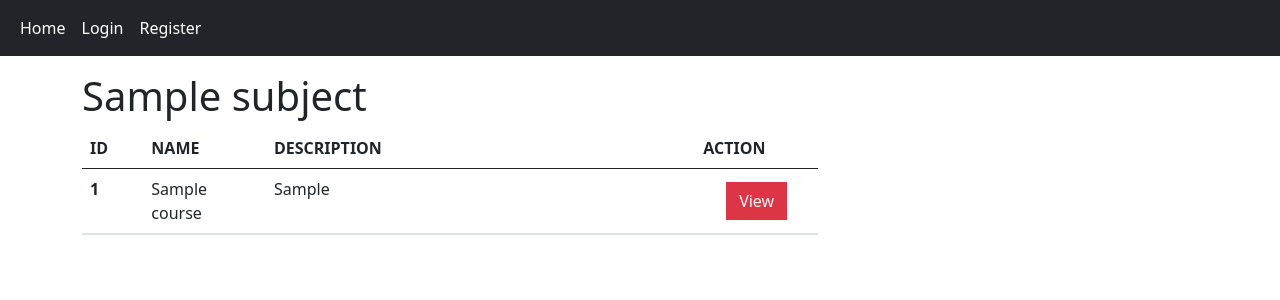
After one commit to maciejrum/Language-School, a Django app: page /courses/subjects/1 in a window 1280 px wide. The commit adds this page. Shown: the top 300 px of the page. Run offline with Django 3.2, Linux system fonts and the light colour scheme; tables that the repository leaves empty hold one stand-in row (values such as "Sample post"); some libraries are stand-ins or nearby versions.

Commit message:
new views

```diff
--- a/courses/admin.py
+++ b/courses/admin.py
@@ -1,6 +1,6 @@
 from django.contrib import admin
 
-from .models import Subject, Module, Course, Content, ItemBase
+from .models import Subject, Module, Course, Content
 
 
 @admin.register(Subject)
@@ -25,9 +25,8 @@ class CourseAdmin(admin.ModelAdmin):
 @admin.register(Module)
 class ModuleAdmin(admin.ModelAdmin):
     list_display = ['course', 'title']
-    # prepopulated_fields = {'slug': ('title',)}
 
 
 @admin.register(Content)
 class ContentAdmin(admin.ModelAdmin):
-    list_display = ['module', 'content_type']
+    list_display = ('module', 'owner', 'title', 'content_text', 'content_files', 'content_images', 'content_urls')
--- a/courses/models.py
+++ b/courses/models.py
@@ -32,8 +32,6 @@ class Course(models.Model):
     created = models.DateTimeField(auto_now_add=True)
     students = models.ManyToManyField(get_user_model(), related_name='courses_joined', blank=True)
 
-    # course_image = models.ImageField(upload_to='images')
-
     class Meta:
         ordering = ('-created',)
 
@@ -57,41 +55,17 @@ class Module(models.Model):
 
 class Content(models.Model):
     module = models.ForeignKey('Module', related_name='contents', on_delete=models.CASCADE)
-    content_type = models.ForeignKey(ContentType, on_delete=models.CASCADE, limit_choices_to={
-        'model__in': ('text', 'video', 'image', 'file')
-    })
-
-    object_id = models.PositiveIntegerField()
-    item = GenericForeignKey('content_type', 'object_id')
-
-
-class ItemBase(models.Model):
     owner = models.ForeignKey(get_user_model(), on_delete=models.CASCADE, related_name='%(class)s_related')
     title = models.CharField(max_length=200)
     created = models.DateTimeField(auto_now_add=True)
     updated = models.DateTimeField(auto_now=True)
+    content_text = models.TextField(blank=True)
+    content_files = models.FileField(upload_to='files', blank=True)
+    content_images = models.FileField(upload_to='content_images', blank=True)
+    content_urls = models.URLField(blank=True)
 
     def __str__(self):
         return self.title
 
     class Meta:
-        abstract = True
-
-    def render(self):
-        return render_to_string(f'courses/content/{self._meta.model_name}.html', {'item', self})
-
-
-class Text(ItemBase):
-    content = models.TextField()
-
-
-class File(ItemBase):
-    content = models.FileField(upload_to='files')
-
-
-class Image(ItemBase):
-    content = models.FileField(upload_to='content_images')
-
-
-class Video(ItemBase):
-    content = models.URLField()
+        ordering = ('-created',)
--- a/courses/templates/courses/view_courses.html
+++ b/courses/templates/courses/view_courses.html
@@ -73,7 +73,10 @@
 {#        {% endif %}#}
 {#    </span>#}
 </div>
+    {% if request.user.is_superuser %}
 
+          <a class="btn btn-danger rounded-0 text-light m-1"aria-current="page" href="{% url 'courses:create-course' %}">Create new course</a>
+    {% endif %}
 
 </div>
 {% endblock%}
--- /dev/null
+++ b/courses/templates/courses/view_subject.html
@@ -0,0 +1,54 @@
+{% extends "base.html" %}
+{% block title %}{% endblock %}
+{% block container %}
+<div>
+    <h1>{{ subject.title }}</h1>
+   <table class="table border-bottom schedules-content">
+        <thead>
+        <tr class="d-flex text-color-darker">
+            <th scope="col" class="col-1">ID</th>
+            <th scope="col" class="col-2">NAME</th>
+            <th scope="col" class="col-7">DESCRIPTION</th>
+            <th scope="col" class="col-2 center">ACTION</th>
+        </tr>
+        </thead>
+        <tbody class="text-color-lighter">
+        {%  for course in courses %}
+        <tr class="d-flex">
+            <th scope="row" class="col-1">{{ forloop.counter }}
+
+                </th>
+            <td class="col-2">
+                {{ course.title }}
+            </td>
+
+            <td class="col-7">
+                {{ course.overview }}
+
+            </td>
+            <td class="col-2 d-flex align-items-center justify-content-center flex-wrap">
+                <a href="{% url 'courses:view-course' course_id=course.id %}"
+                   class="btn btn-danger rounded-0 text-light m-1">View</a>
+                {% if request.user.is_superuser %}
+                <a href="#"
+                   class="btn btn-info rounded-0 text-light m-1">Edit</a>
+                {% endif %}
+{#                <a href="#"#}
+{#                   class="btn btn-warning rounded-0 text-light m-1">Add module</a>#}
+            </td>
+        </tr>
+        {% endfor %}
+
+        </tbody>
+    </table>
+
+</div>
+
+    <div>
+    {% if request.user.is_superuser %}
+
+          <a class="btn btn-danger rounded-0 text-light m-1"aria-current="page" href="{% url 'courses:create-course' %}">Create new course</a>
+    {% endif %}
+
+</div>
+{% endblock%}
--- a/courses/urls.py
+++ b/courses/urls.py
@@ -6,9 +6,13 @@ from . import views
 app_name = 'courses'
 
 urlpatterns = [
-    path('home', lambda x: HttpResponse('home'), name='home'),
-    path('<pk>/module/', views.CourseModuleUpdateView.as_view(), name='course-modules-update'),
+    # path('', views.ViewCourses.as_view(), name='courses'),
+    path('edit/<pk>/module/', views.CourseModuleUpdateView.as_view(), name='course-modules-update'),
     path('create', views.CreateCourse.as_view(), name='create-course'),
+    path('create/module', views.CreateModule.as_view(), name='create-module'),
+    path('create/module/content', views.CreateContent.as_view(), name='create-content'),
     path('all/', views.CourseList.as_view(), name='view-course'),
-    # path('subjects/', views.CourseList.as_view(), name='view-subjects'),
+    path('subjects/', views.SubjectList.as_view(), name='view-subjects'),
+    path('subjects/<int:subject_id>', views.SubjectDetails.as_view(), name='view-subject'),
+    path('courses/<int:course_id>', views.CourseDetails.as_view(), name='view-course'),
 ]
--- a/courses/views.py
+++ b/courses/views.py
@@ -2,11 +2,11 @@ from django.contrib.auth.mixins import LoginRequiredMixin, PermissionRequiredMix
 from django.core.paginator import Paginator
 from django.shortcuts import render, redirect, get_object_or_404
 from django.urls import reverse_lazy
-from django.views.generic import CreateView
+from django.views.generic import CreateView, ListView
 from django.views.generic.base import TemplateResponseMixin, View
 
 from courses.forms import ModuleFormset
-from courses.models import Course
+from courses.models import Course, Module, Content, Subject
 
 
 class CreateCourse(LoginRequiredMixin, PermissionRequiredMixin, CreateView):
@@ -58,3 +58,53 @@ class CourseList(View):
         context = {"courses": courses}
 
         return render(request, 'courses/view_courses.html', context)
+
+
+class CreateModule(LoginRequiredMixin, PermissionRequiredMixin, CreateView):
+    model = Module
+    fields = ['course', 'title', 'description']
+    template_name = 'courses/create_module.html'
+    permission_required = 'course.add_module'
+    login_url = reverse_lazy('login')
+    raise_exception = True
+    success_url = reverse_lazy('home:home')
+
+    def form_valid(self, form):
+        form.instance.owner = self.request.user
+        return super().form_valid(form)
+
+
+class CreateContent(LoginRequiredMixin, PermissionRequiredMixin, CreateView):
+    model = Content
+    fields = ['module', 'owner', 'title', 'content_text', 'content_files', 'content_images', 'content_urls']
+    template_name = 'courses/create_content.html'
+    permission_required = 'course.add_content'
+    login_url = reverse_lazy('login')
+    raise_exception = True
+    success_url = reverse_lazy('home:home')
+
+    def form_valid(self, form):
+        form.instance.owner = self.request.user
+        return super().form_valid(form)
+
+
+class SubjectList(ListView):
+    template_name = "courses/view_subjects.html"
+    model = Subject
+    context_object_name = 'subjects'
+
+
+class SubjectDetails(View):
+    def get(self, request, subject_id):
+        subject = Subject.objects.get(pk=subject_id)
+        courses = Course.objects.filter(subject=subject)
+
+        return render(request, 'courses/view_subject.html', {'subject': subject, 'courses': courses})
+
+
+class CourseDetails(View):
+    def get(self, request, course_id):
+        course = Course.objects.get(pk=course_id)
+        modules = Module.objects.filter(course=course)
+
+        return render(request, 'courses/view_course.html', {'course': course, 'modules': modules})
--- a/templates/partial/_navbar.html
+++ b/templates/partial/_navbar.html
@@ -12,19 +12,23 @@
           <a class="nav-link active" aria-current="page" href="{% url 'home:home' %}">Home</a>
         </li>
 
-        <li class="nav-item">
-          <a class="nav-link active" aria-current="page" href="{% url 'courses:view-course' %}">Courses</a>
-        </li>
 
 {% block container %}
-    {% if request.user.is_superuser %}
-          <li class="nav-item">
-          <a class="nav-link active" aria-current="page" href="{% url 'courses:create-course' %}">Create Course</a>
-        </li>
-    {% endif %}
+
 
 {% if user.is_authenticated %}
+
+        <li class="nav-item">
+          <a class="nav-link active" aria-current="page" href="{% url 'courses:view-subjects' %}">Subjects</a>
+        </li>
           <li class="nav-item">
+
+        <li class="nav-item">
+{#          <a class="nav-link active" aria-current="page" href="{% url 'courses:view-course' %}">Courses</a>#}
+        </li>
+          <li class="nav-item">
+
+
           <a class="nav-link active" aria-current="page" href="{% url 'logout' %}">Logout</a>
         </li>
     {% else %}
```
Also changed, not shown: courses/forms.py (+5 -3 lines), courses/templates/courses/create_content.html (added, +18 -0 lines), courses/templates/courses/create_module.html (added, +18 -0 lines), courses/templates/courses/view_course.html (added, +54 -0 lines), courses/templates/courses/view_subjects.html (+41 -9 lines), courses/migrations/0001_initial.py.
